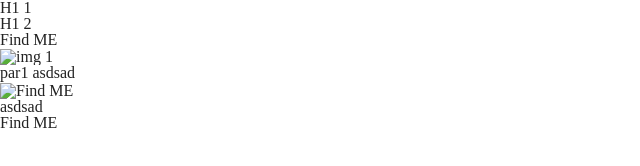
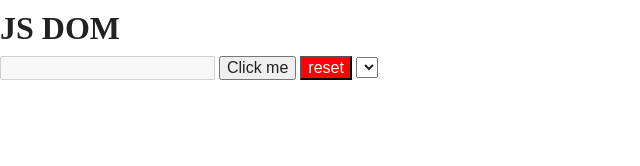
Before and after one commit to fc-fullstack-courses/pfe-2024-1-js-dom-lessons, a plain HTML site: page index.html in a window 1280 px wide. Shown: the whole page, without its empty margins (0-640 px from the left). Drawn offline with Linux system fonts and the light colour scheme.

Commit message:
Add listener deletion examples

```diff
--- a/assets/js/index.js
+++ b/assets/js/index.js
@@ -120,3 +120,45 @@ const img = document.querySelector(`img[alt="Find ME"]`);
 
 // p
 const p = document.querySelector('.section>p');
+
+/*
+  на кнопку ресет повісити функцію-слухач яка має виводити повідомлення
+    повідомлення має показатися тільки при першому натисканні на кнопку
+*/
+const resetBtn = document.getElementById('resetBtn');
+
+// рішення 1 - через зовнішню змінну
+// let isMessageShown = false;
+
+// function handleResetClick() {
+//   // console.log('click');
+//   if(!isMessageShown) {
+//     alert('ви клікнули на кнопку ресет');
+//     isMessageShown = true;
+//   }
+// }
+
+// resetBtn.addEventListener('click', handleResetClick);
+
+// рішення 2 - зробити одноразовим через об'єкт налаштувань addEventListener
+// function handleResetClick() {
+//   console.log('click');
+//   alert('ви клікнули на кнопку ресет');
+// }
+
+// resetBtn.addEventListener('click', handleResetClick, { once: true });
+
+// рішення 3 - removeEventListener
+function handleResetClick() {
+  console.log('click');
+  alert('ви клікнули на кнопку ресет');
+
+  // прибираємо слухач після того як він відпрацював
+  // передаємо тип події та посилання на ту саму функцію
+  // resetBtn.removeEventListener('click', handleResetClick);
+}
+
+resetBtn.addEventListener('click', handleResetClick);
+resetBtn.addEventListener('click', function testFunc() {
+  console.log('testing');
+});
--- a/index.html
+++ b/index.html
@@ -8,36 +8,11 @@
     <link rel="stylesheet" href="assets/css/style.css">
   </head>
   <body>
-    <!-- <h1 id="h1" class="main-heading">JS DOM</h1>
+    <h1 id="h1" class="main-heading">JS DOM</h1>
     <input type="text" name="someInputName" disabled>
     <button>Click me</button>
-    <button class="error">reset</button>
-    <select name="someInputName" id="select-1"></select> -->
-
-    <!-- старт завдання -->
-
-    <h1>H1 1</h1>
-    <div>
-      <h1>H1 2</h1>
-      <section>
-        <!-- знайти цей h1 -->
-        <h1>Find ME</h1>
-        <img src="" alt="img 1">
-        <p>
-          par1
-          <span>asdsad</span>
-        </p>
-      </section>
-      <!-- знайти цей img -->
-      <img src="" alt="Find ME">
-    </div>
-    <section class="section">
-      <h2>asdsad</h2>
-      <!-- знайти цей p -->
-      <p>Find ME</p>
-    </section>
-
-    <!-- кінець завдання -->
+    <button id="resetBtn" class="error">reset</button>
+    <select name="someInputName" id="select-1"></select>
 
     <script src="assets/js/index.js"></script>
   </body>
```
